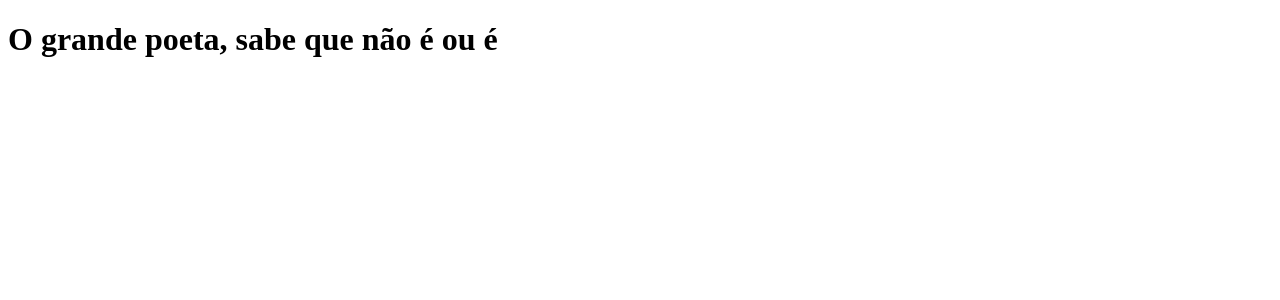
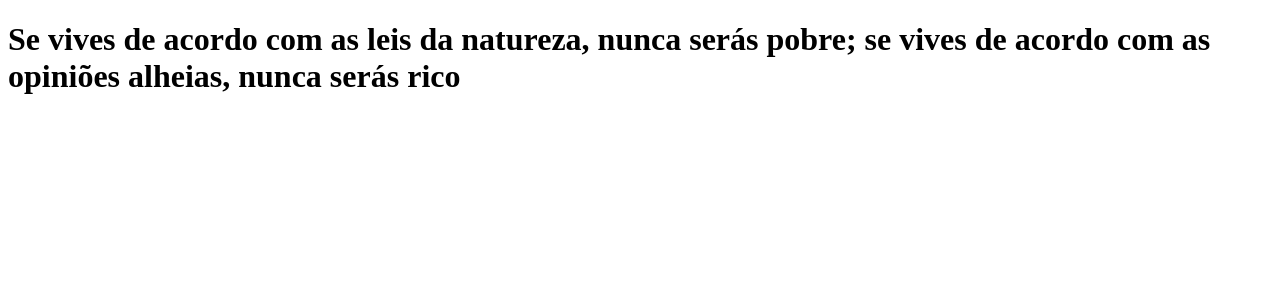
Before and after one commit to Danielarceeno/Clone-tabnews, a Next.js app: page / in a window 1280 px wide. Shown: the top 300 px of the page. Built offline with nearby package versions, Linux system fonts and the light colour scheme.

Commit message:
muda a frase

```diff
--- a/pages/index.js
+++ b/pages/index.js
@@ -1,5 +1,5 @@
 function Home(){
-    return <h1>O grande poeta, sabe que não é ou é</h1>
+    return <h1>Se vives de acordo com as leis da natureza, nunca serás pobre; se vives de acordo com as opiniões alheias, nunca serás rico</h1>
 }
 
 export default Home;
```
